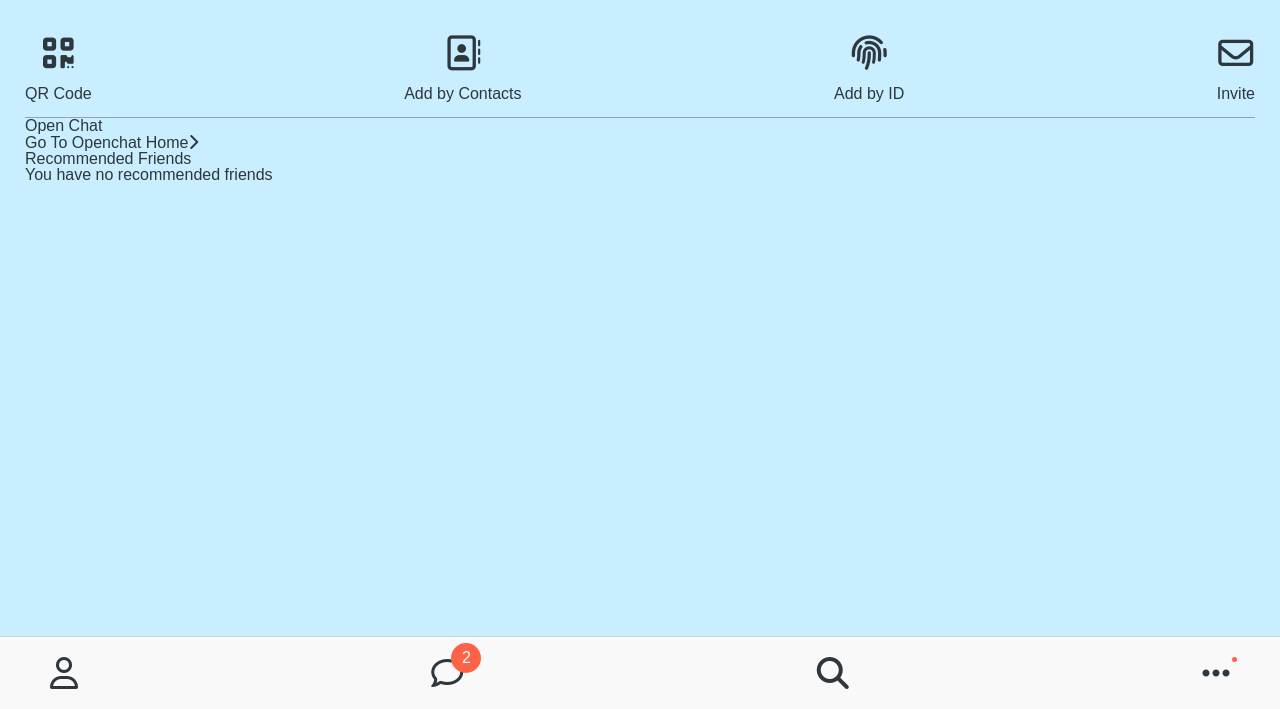
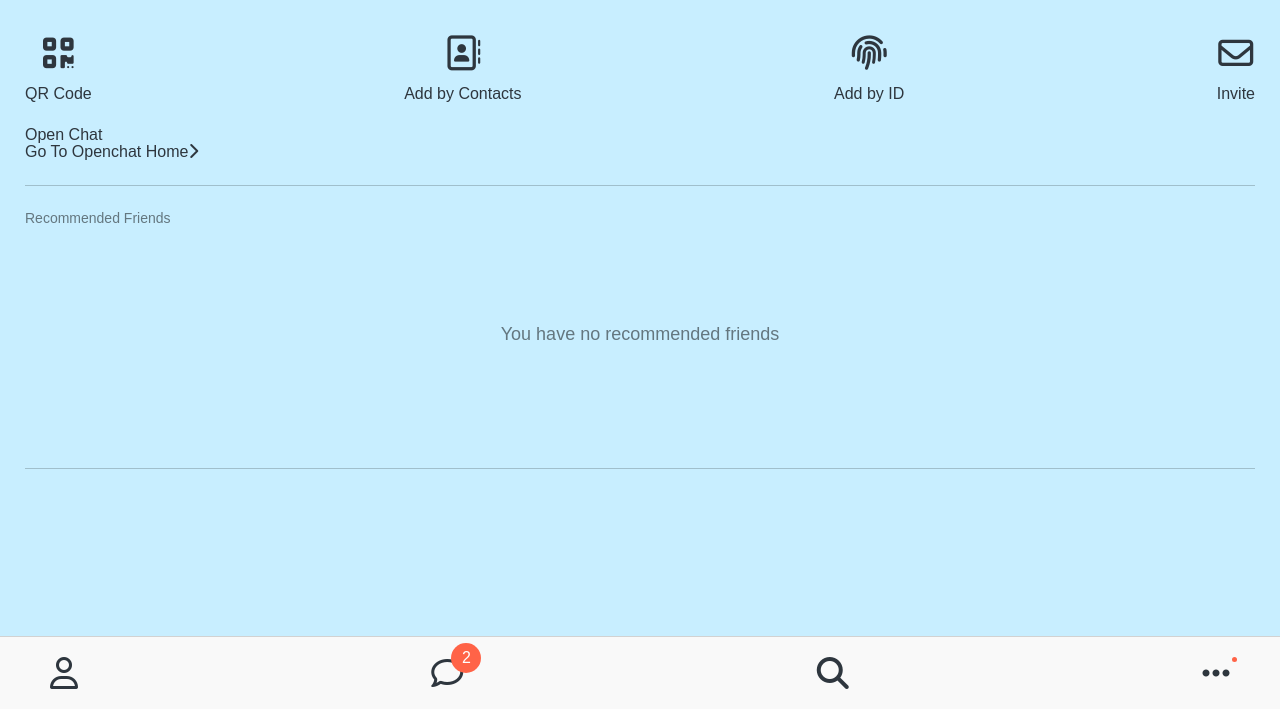
Before and after one commit to hyeong1/kokoa-clone-2020, a plain HTML site: page find.html in a window 1280 px wide. Shown: the part 91-800 px from the top of the page. Drawn offline with Linux system fonts and the light colour scheme; a web font is replaced by a local one.

Commit message:
update css

```diff
--- a/css/screens/find.css
+++ b/css/screens/find.css
@@ -1,7 +1,7 @@
 .find-icons {
   display: flex;
   justify-content: space-between;
-  border-bottom: 1px solid rgba(0, 0, 0, 0.3);
+  padding-bottom: 25px;
 }
 
 .find-icons__icon {
@@ -16,5 +16,24 @@
 
 .find-icons__icon span {
   margin-top: 15px;
-  margin-bottom: 15px;
 }
+
+.recommended-friends {
+  margin: 25px 0px;
+  padding: 25px 0px;
+  border-top: var(--main-border);
+  border-bottom: var(--main-border);
+}
+
+.recommended-friends__title {
+  font-size: 14px;
+  color: var(--explain-color);
+}
+
+.recommended-friends span {
+  margin: 100px 0;
+  display: block;
+  text-align: center;
+  font-size: 18px;
+  color: var(--explain-color);
+}
--- a/css/screens/friends.css
+++ b/css/screens/friends.css
@@ -20,7 +20,7 @@
 
 .friedns-screen__channel {
   margin-top: 25px;
-  border-top: 1px solid rgba(0, 0, 0, 0.2);
+  border-top: var(--main-border);
   padding-top: 15px;
 }
 
--- a/css/variable.css
+++ b/css/variable.css
@@ -1,4 +1,6 @@
 :root {
   --yellow: RGB(255, 235, 6);
   --horizontal-space: 25px;
+  --main-border: 1px solid rgba(0, 0, 0, 0.2);
+  --explain-color: rgba(0, 0, 0, 0.5);
 }
```
